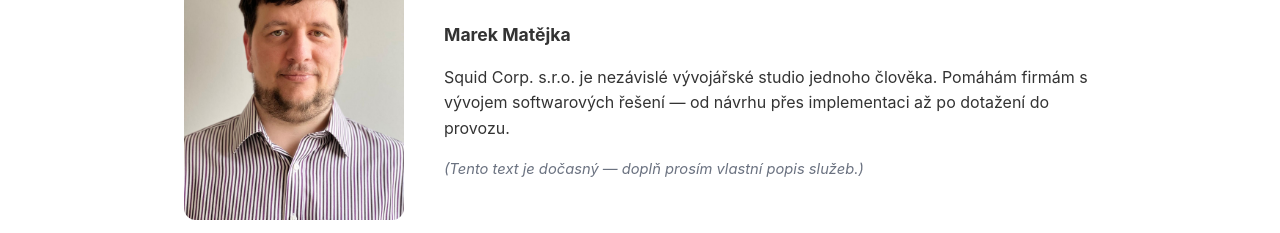
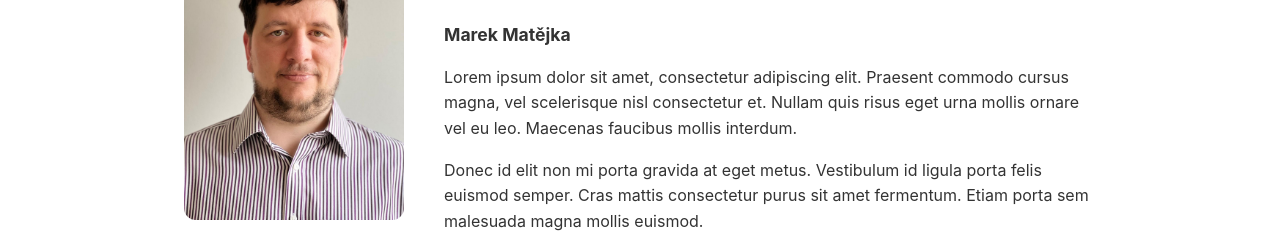
Before and after one commit to mm-squid/squidcorp-web, a plain HTML site: page index.html in a window 1280 px wide. Shown: the part 602-835 px from the top of the page. Drawn offline with Linux system fonts and the light colour scheme.

Commit message:
Fill About section with Lorem ipsum placeholder

```diff
--- a/index.html
+++ b/index.html
@@ -44,12 +44,11 @@
         <div class="about-text">
           <h2 data-cs="O nás" data-en="About"></h2>
           <p class="about-name">Marek Matějka</p>
-          <!-- TODO: text popisu služeb dodá Marek (CZ + EN). Níže je dočasný placeholder. -->
-          <p data-cs="Squid Corp. s.r.o. je nezávislé vývojářské studio jednoho člověka. Pomáhám firmám s vývojem softwarových řešení — od návrhu přes implementaci až po dotažení do provozu."
-             data-en="Squid Corp. s.r.o. is an independent one-person development studio. I help companies build software solutions — from design through implementation to running in production."></p>
-          <p data-cs="(Tento text je dočasný — doplň prosím vlastní popis služeb.)"
-             data-en="(This text is a placeholder — please replace it with your own service description.)"
-             class="placeholder-note"></p>
+          <!-- TODO: nahradit Lorem ipsum skutečným popisem služeb (CZ + EN) — text dodá Marek. -->
+          <p data-cs="Lorem ipsum dolor sit amet, consectetur adipiscing elit. Praesent commodo cursus magna, vel scelerisque nisl consectetur et. Nullam quis risus eget urna mollis ornare vel eu leo. Maecenas faucibus mollis interdum."
+             data-en="Lorem ipsum dolor sit amet, consectetur adipiscing elit. Praesent commodo cursus magna, vel scelerisque nisl consectetur et. Nullam quis risus eget urna mollis ornare vel eu leo. Maecenas faucibus mollis interdum."></p>
+          <p data-cs="Donec id elit non mi porta gravida at eget metus. Vestibulum id ligula porta felis euismod semper. Cras mattis consectetur purus sit amet fermentum. Etiam porta sem malesuada magna mollis euismod."
+             data-en="Donec id elit non mi porta gravida at eget metus. Vestibulum id ligula porta felis euismod semper. Cras mattis consectetur purus sit amet fermentum. Etiam porta sem malesuada magna mollis euismod."></p>
         </div>
       </div>
     </section>
```
Also changed, not shown: 1 other file.
